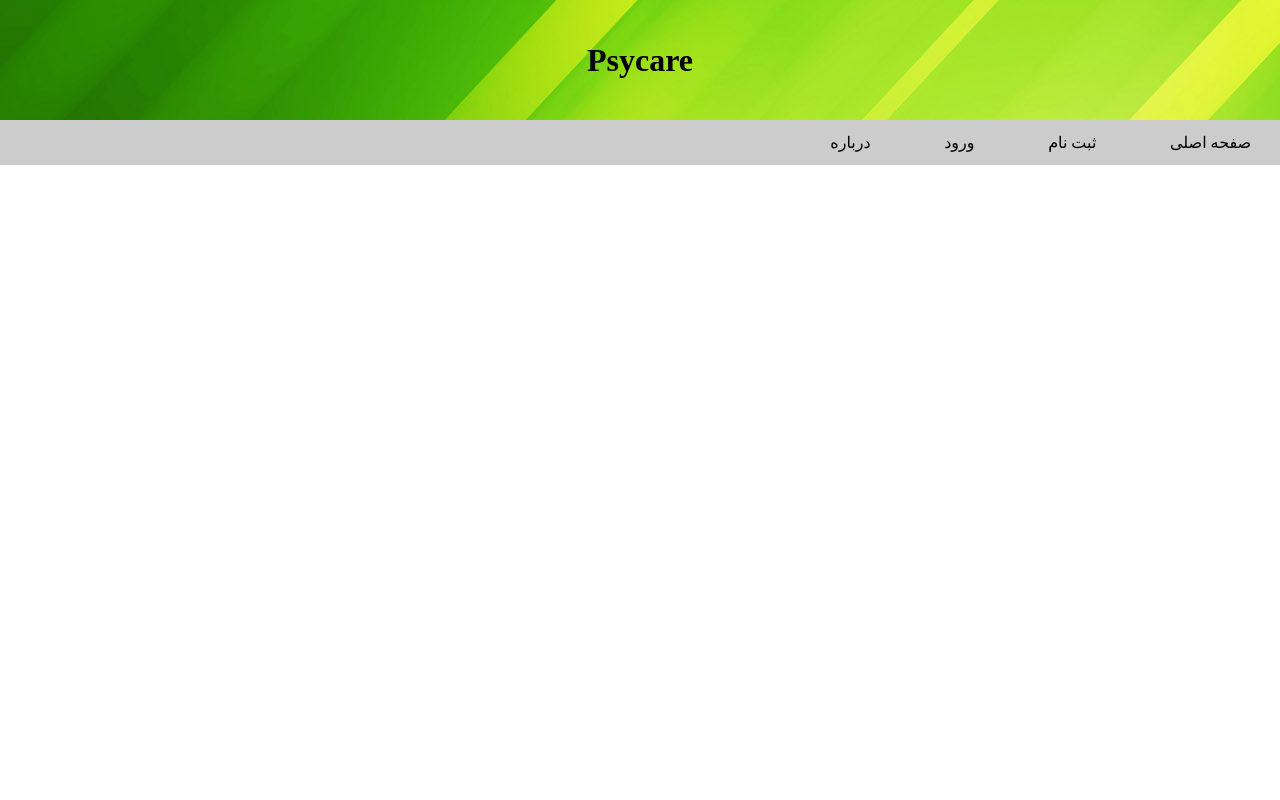
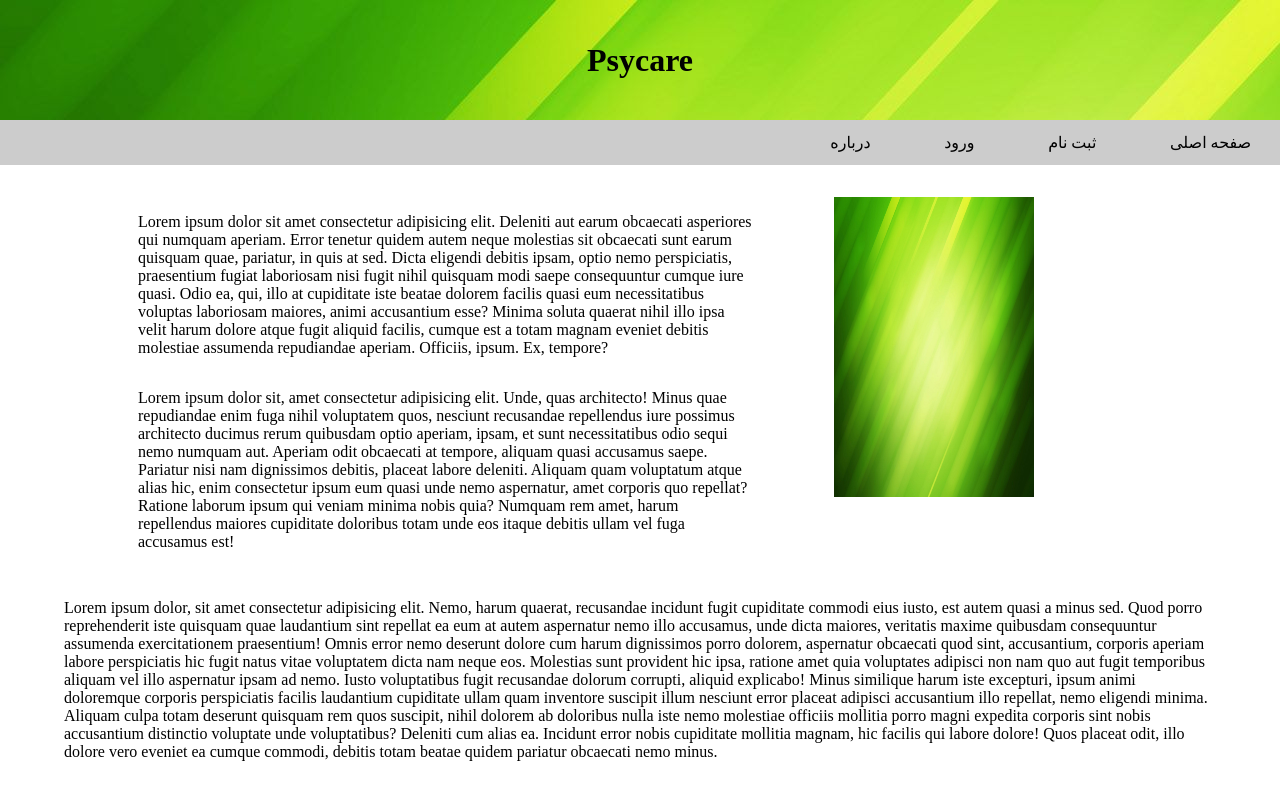
Before and after one commit to SawmanNp/Psycare_UI, an Angular app: page / in a window 1280 px wide. Built offline with nearby package versions, Linux system fonts and the light colour scheme.

Commit message:
home/about pages skeleton

```diff
--- a/src/app/app.component.html
+++ b/src/app/app.component.html
@@ -1,4 +1,5 @@
 <app-header></app-header>
 <app-navigator></app-navigator>
-<!--app-home-->
+<app-home></app-home>
+<app-about></app-about>
 <!--app-footer-->
--- a/src/app/app.module.ts
+++ b/src/app/app.module.ts
@@ -5,9 +5,11 @@ import { AppRoutingModule } from "./app-routing.module";
 import { AppComponent } from "./app.component";
 import { HeaderComponent } from './components/header/header.component';
 import { NavigatorComponent } from './components/navigator/navigator.component';
+import { HomeComponent } from './components/pages/home/home.component';
+import { AboutComponent } from './components/pages/about/about.component';
 
 @NgModule({
-  declarations: [AppComponent, HeaderComponent, NavigatorComponent],
+  declarations: [AppComponent, HeaderComponent, NavigatorComponent, HomeComponent, AboutComponent],
   imports: [BrowserModule, AppRoutingModule],
   providers: [],
   bootstrap: [AppComponent]
--- /dev/null
+++ b/src/app/components/pages/about/about.component.css
@@ -0,0 +1,4 @@
+div {
+  margin: auto;
+  width: 90%;
+}
--- /dev/null
+++ b/src/app/components/pages/about/about.component.html
@@ -0,0 +1,25 @@
+<div>
+  <p>
+    Lorem ipsum dolor, sit amet consectetur adipisicing elit. Nemo, harum
+    quaerat, recusandae incidunt fugit cupiditate commodi eius iusto, est autem
+    quasi a minus sed. Quod porro reprehenderit iste quisquam quae laudantium
+    sint repellat ea eum at autem aspernatur nemo illo accusamus, unde dicta
+    maiores, veritatis maxime quibusdam consequuntur assumenda exercitationem
+    praesentium! Omnis error nemo deserunt dolore cum harum dignissimos porro
+    dolorem, aspernatur obcaecati quod sint, accusantium, corporis aperiam
+    labore perspiciatis hic fugit natus vitae voluptatem dicta nam neque eos.
+    Molestias sunt provident hic ipsa, ratione amet quia voluptates adipisci non
+    nam quo aut fugit temporibus aliquam vel illo aspernatur ipsam ad nemo.
+    Iusto voluptatibus fugit recusandae dolorum corrupti, aliquid explicabo!
+    Minus similique harum iste excepturi, ipsum animi doloremque corporis
+    perspiciatis facilis laudantium cupiditate ullam quam inventore suscipit
+    illum nesciunt error placeat adipisci accusantium illo repellat, nemo
+    eligendi minima. Aliquam culpa totam deserunt quisquam rem quos suscipit,
+    nihil dolorem ab doloribus nulla iste nemo molestiae officiis mollitia porro
+    magni expedita corporis sint nobis accusantium distinctio voluptate unde
+    voluptatibus? Deleniti cum alias ea. Incidunt error nobis cupiditate
+    mollitia magnam, hic facilis qui labore dolore! Quos placeat odit, illo
+    dolore vero eveniet ea cumque commodi, debitis totam beatae quidem pariatur
+    obcaecati nemo minus.
+  </p>
+</div>
--- /dev/null
+++ b/src/app/components/pages/about/about.component.ts
@@ -0,0 +1,15 @@
+import { Component, OnInit } from '@angular/core';
+
+@Component({
+  selector: 'app-about',
+  templateUrl: './about.component.html',
+  styleUrls: ['./about.component.css']
+})
+export class AboutComponent implements OnInit {
+
+  constructor() { }
+
+  ngOnInit() {
+  }
+
+}
--- /dev/null
+++ b/src/app/components/pages/home/home.component.css
@@ -0,0 +1,18 @@
+div {
+  max-width: 1100px;
+  margin: auto;
+  overflow: auto;
+  padding: 0 2rem;
+}
+
+section {
+  display: grid;
+  grid-template-columns: 2fr 1fr;
+  grid-gap: 2rem;
+  margin-bottom: 2rem;
+  align-self: center;
+}
+
+p {
+  padding: 1rem;
+}
--- /dev/null
+++ b/src/app/components/pages/home/home.component.html
@@ -0,0 +1,37 @@
+<div>
+  <section>
+    <div>
+      <p>
+        Lorem ipsum dolor sit amet consectetur adipisicing elit. Deleniti aut
+        earum obcaecati asperiores qui numquam aperiam. Error tenetur quidem
+        autem neque molestias sit obcaecati sunt earum quisquam quae, pariatur,
+        in quis at sed. Dicta eligendi debitis ipsam, optio nemo perspiciatis,
+        praesentium fugiat laboriosam nisi fugit nihil quisquam modi saepe
+        consequuntur cumque iure quasi. Odio ea, qui, illo at cupiditate iste
+        beatae dolorem facilis quasi eum necessitatibus voluptas laboriosam
+        maiores, animi accusantium esse? Minima soluta quaerat nihil illo ipsa
+        velit harum dolore atque fugit aliquid facilis, cumque est a totam
+        magnam eveniet debitis molestiae assumenda repudiandae aperiam.
+        Officiis, ipsum. Ex, tempore?
+      </p>
+      <p>
+        Lorem ipsum dolor sit, amet consectetur adipisicing elit. Unde, quas
+        architecto! Minus quae repudiandae enim fuga nihil voluptatem quos,
+        nesciunt recusandae repellendus iure possimus architecto ducimus rerum
+        quibusdam optio aperiam, ipsam, et sunt necessitatibus odio sequi nemo
+        numquam aut. Aperiam odit obcaecati at tempore, aliquam quasi accusamus
+        saepe. Pariatur nisi nam dignissimos debitis, placeat labore deleniti.
+        Aliquam quam voluptatum atque alias hic, enim consectetur ipsum eum
+        quasi unde nemo aspernatur, amet corporis quo repellat? Ratione laborum
+        ipsum qui veniam minima nobis quia? Numquam rem amet, harum repellendus
+        maiores cupiditate doloribus totam unde eos itaque debitis ullam vel
+        fuga accusamus est!
+      </p>
+    </div>
+    <img
+      src="../../../../assets/headerBG.jpg"
+      alt="random image ..."
+      style="width: 200px; height: 300px;"
+    />
+  </section>
+</div>
--- /dev/null
+++ b/src/app/components/pages/home/home.component.ts
@@ -0,0 +1,15 @@
+import { Component, OnInit } from '@angular/core';
+
+@Component({
+  selector: 'app-home',
+  templateUrl: './home.component.html',
+  styleUrls: ['./home.component.css']
+})
+export class HomeComponent implements OnInit {
+
+  constructor() { }
+
+  ngOnInit() {
+  }
+
+}
```
Also changed, not shown: 2 other files (tests, documents, lock files or other folders).
